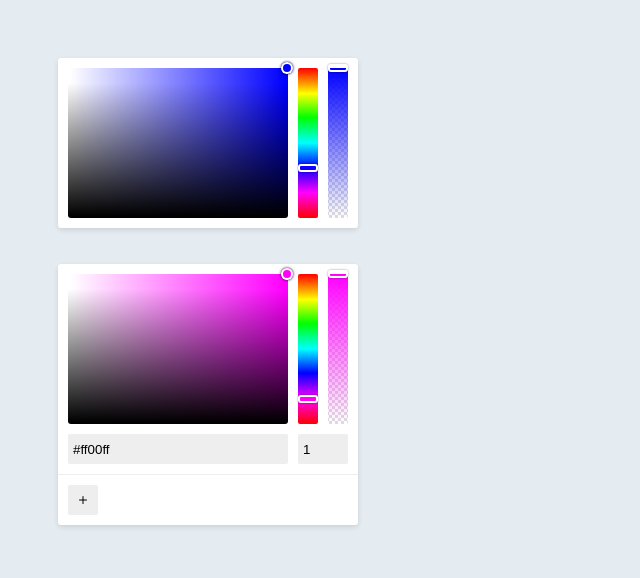
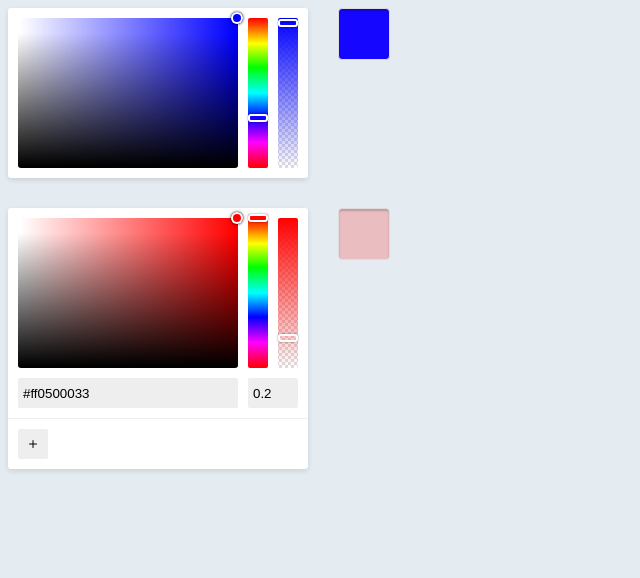
Before and after one commit to kartofelek007/color-picker, a website built with Vite: page index.html in a window 1280 px wide. Shown: the whole page, without its empty margins (0-640 px from the left). Built offline with nearby package versions, Linux system fonts and the light colour scheme.

Commit message:
poprawki

```diff
--- a/index.html
+++ b/index.html
@@ -6,11 +6,34 @@
     <meta name="viewport" content="width=device-width, initial-scale=1.0" />
     <title>Vite App</title>
   </head>
-  <body style="padding: 50px;">
+  <style>
+    #app {
+      display: flex;
+      flex-direction: column;
+      gap: 30px;
+    }
+    .container {
+      display: flex;
+      gap: 30px;
+    }
+    .color {
+      width: 50px;
+      height: 50px;
+      border: 1px solid #ddd;
+      border-radius: 4px;
+      box-shadow: inset 0 2px 2px rgba(0 0 0 / 0.2);
+    }
+  </style>
+  <body>
     <div id="app">
-      <div id="test1"></div>
-      <br><br>
-      <div id="test2"></div>
+      <div class="container">
+        <div class="place" id="place1"></div>
+        <div class="color" id="color1"></div>
+      </div>
+      <div class="container">
+        <div class="place" id="place2"></div>
+        <div class="color" id="color2"></div>
+      </div>
     </div>
     <script type="module" src="/src/js/app.js"></script>
   </body>
--- a/src/js/app.js
+++ b/src/js/app.js
@@ -1,26 +1,33 @@
 import {ColorPicker} from "./colorpicker/colorpicker.js";
 
 {
-    const place = document.querySelector("#test1");
+    const place = document.querySelector("#place1");
+    const colorPlace = document.querySelector("#color1");
     const cp = new ColorPicker(place, {
         libraryID: "kolory",
         libraryVisible: false,
         inputVisible: false
     });
 
-    //cp.onColorSelect.on(color =>  console.log(`colorpicker1:`, color));
-    cp.setColorHEX("#0000ff")
+    cp.onColorSelect.on(color => {
+        console.log(`colorpicker1:`, color);
+        colorPlace.style.backgroundColor = `rgba(${color.rgba.r}, ${color.rgba.g}, ${color.rgba.b}, ${color.rgba.a})`;
+    });
+    cp.setColorHEX("#0000fff7")
 }
 
 {
-    const place = document.querySelector("#test2");
+    const place = document.querySelector("#place2");
+    const colorPlace = document.querySelector("#color2");
     const cp = new ColorPicker(place, {
         libraryID: "kolory",
         libraryVisible: true,
         inputVisible: true
     });
 
-    //cp.onColorSelect.on(color => console.log(`colorpicker2:`, color));
-    //cp.setColorObj({r: 255, g: 0, b: 0, a: 0.2});
-    cp.setColorHEX("#ff00ff")
+    cp.onColorSelect.on(color => {
+        console.log(`colorpicker2:`, color);
+        colorPlace.style.backgroundColor = `rgba(${color.rgba.r}, ${color.rgba.g}, ${color.rgba.b}, ${color.rgba.a})`;
+    });
+    cp.setColorObj({r: 255, g: 0, b: 0, a: 0.2});
 }
--- a/src/js/colorpicker/_color-library.js
+++ b/src/js/colorpicker/_color-library.js
@@ -7,13 +7,14 @@ export class ColorLibrary {
     #colors
     #colorsDiv
 
-    constructor(place, libraryID, colorPicker) {
+    constructor(place, libraryID, colorPicker, opacityPicker) {
         this.onColorSelect = new Signal();
         this.onColorsChange = new Signal();
 
         this.#DOM = {}
 
         this.#DOM.colorPicker = colorPicker;
+        this.#DOM.opacityPicker = opacityPicker;
         this.#libraryID = libraryID;
         this.#DOM.place = place;
         this.#colors = [];
@@ -37,7 +38,8 @@ export class ColorLibrary {
 
         btnAdd.addEventListener("click", () => {
             const color = this.#DOM.colorPicker.getColor();
-            const hex = rgb2hex(color.r, color.g, color.b);
+            const opacity = this.#DOM.opacityPicker.getOpacity() * 255;
+            const hex = rgb2hex(color.r, color.g, color.b, opacity);
             this.addColor(hex);
         });
 
@@ -51,16 +53,23 @@ export class ColorLibrary {
 
     #createColors() {
         this.#colorsDiv.textContent = "";
-        this.#colors.forEach(color => this.#createColorElement(color));
+        this.#colors.forEach(color => {
+            console.log(color);
+            this.#createColorElement(color)
+        });
     }
 
     #createColorElement(color) {
         const el = document.createElement("div");
         el.classList.add("colorpicker-library-el");
-        el.style.background = color;
         el.addEventListener("click", () => {
             this.onColorSelect.emit(color);
         });
+
+        const inside = document.createElement("div");
+        inside.classList.add("colorpicker-library-el-inside");
+        inside.style.backgroundColor = color;
+        el.append(inside);
 
         const elDel = document.createElement("button");
         elDel.classList.add("colorpicker-library-el-delete");
--- a/src/js/colorpicker/_color-slider.js
+++ b/src/js/colorpicker/_color-slider.js
@@ -61,11 +61,10 @@ export class ColorSlider {
     }
 
     #updatePickerColor() {
+        this.#color = this.getColor();
         this.#DOM.dragEl.style.left = `${this.#cursorPos.x}px`;
         this.#DOM.dragEl.style.top = `${this.#cursorPos.y}px`;
-        this.#color = this.getColor();
         this.#DOM.dragEl.style.background = this.#color.rgb;
-        this.onColorSelect.emit(this.#color);
     }
 
     #drag(e) {
@@ -83,7 +82,6 @@ export class ColorSlider {
 
         this.#color = this.getColor();
         this.#updatePickerColor();
-
         this.onColorSelect.emit(this.#color);
     }
 
@@ -104,7 +102,6 @@ export class ColorSlider {
 
     setColor(color) {
         this.#setBgGradient(color);
-
         const hsb = rgb2hsb(color);
         const x = clamp(Math.ceil(hsb.s / (100 / this.#DOM.canvas.width)), 0, this.#DOM.canvas.width - 1);
         const y = clamp(this.#DOM.canvas.height - Math.ceil(hsb.b / (100 / this.#DOM.canvas.height)), 0, this.#DOM.canvas.height);
--- a/src/js/colorpicker/_functions.js
+++ b/src/js/colorpicker/_functions.js
@@ -6,8 +6,14 @@ export function disableSelect(disable = false) {
     document.body.style.userSelect = disable ? 'none' : 'auto';
 }
 
-export function rgb2hex(r, g, b) {
-    return '#' + ((1 << 24) + (r << 16) + (g << 8) + b).toString(16).slice(1);
+export function rgb2hex(r, g, b, a = 1) {
+    const color = '#' + ((1 << 24) + (r << 16) + (g << 8) + b).toString(16).slice(1);
+    let alpha = "";
+    if (a === 0) alpha = "00";
+    if (a !== 1) {
+        alpha = parseInt(a, 16);
+    }
+    return color + alpha;
 }
 
 export function normalize(val, max, min) {
@@ -18,26 +24,32 @@ export function convertRange(value, r1, r2) {
     return (value - r1[0]) * (r2[1] - r2[0]) / (r1[1] - r1[0]) + r2[0];
 }
 
-export function hex2rgb(hex) {
-    hex = parseInt(hex.indexOf('#') > -1 ? hex.substring(1) : hex, 16);
+export function hex2rgba(hex) {
+    if (!/^#[a-f0-9]{6}$/i.test(hex) && !/^#[a-f0-9]{8}$/i.test(hex)) {
+        return false;
+    }
+
+    let alpha = "";
+
+    if (/^#[a-f0-9]{8}$/i.test(hex)) {
+        alpha = parseInt(hex.slice(-2), 16);
+        alpha = convertRange(alpha, [0, 255], [0, 1])
+        hex = hex.substring(0, hex.length - 2);
+    }
+
+    hex = hex.substring(1);
+
+    const hexText = parseInt(hex, 16);
+
     return {
-        r: hex >> 16,
-        g: (hex & 0x00ff00) >> 8,
-        b: hex & 0x0000ff,
-    };
-}
-
-export function hex2rgba(hex, alpha = 1) {
-    hex = parseInt(hex.indexOf('#') > -1 ? hex.substring(1) : hex, 16);
-    return {
-        r: hex >> 16,
-        g: (hex & 0x00ff00) >> 8,
-        b: hex & 0x0000ff,
+        r: hexText >> 16,
+        g: (hexText & 0x00ff00) >> 8,
+        b: hexText & 0x0000ff,
         a: alpha
     };
 }
 
-export function rgb2hsl(r, g, b) {
+export function rgb2hsl(r, g, b, alpha = 1) {
     (r /= 255), (g /= 255), (b /= 255);
     const max = Math.max(r, g, b);
     const min = Math.min(r, g, b);
@@ -67,7 +79,8 @@ export function rgb2hsl(r, g, b) {
     return {
         h,
         s,
-        l
+        l,
+        a: alpha
     };
 }
 
--- a/src/js/colorpicker/colorpicker.js
+++ b/src/js/colorpicker/colorpicker.js
@@ -2,7 +2,7 @@ import "./css/style.scss";
 
 import {ColorSlider} from "./_color-slider.js";
 import {HueSlider} from "./_hue-slider.js";
-import {convertRange, hex2rgba, rgb2hex} from "./_functions.js";
+import {convertRange, hex2rgba, rgb2hex, rgb2hsl} from "./_functions.js";
 import {Signal} from "./_signals.js";
 import {ColorLibrary} from "./_color-library.js";
 import {OpacitySlider} from "./_opacity-slider.js";
@@ -33,15 +33,26 @@ export class ColorPicker {
 
         this.#createElement();
         this.#updateInputValue();
+        this.setColorObj(this.#color)
 
         if (allPickers[this.#options.libraryID] === undefined) allPickers[this.#options.libraryID] = [];
         allPickers[this.#options.libraryID].push(this);
     }
 
+    #makeColorToEmit() {
+        const c = this.#color;
+        return {
+            rgb : {r: c.r, g: c.g, b: c.b},
+            rgba : {r: c.r, g: c.g, b: c.b, a: c.a},
+            hsla : rgb2hsl(c.r, c.g, c.b, c.a),
+            hex : rgb2hex(c.r, c.g, c.b, c.a),
+        }
+    }
+
     #updateInputValue() {
         if (!this.#options.inputVisible) return;
         let opacity = "";
-        const hex = rgb2hex(this.#color.r, this.#color.g, this.#color.b);
+        const hex = rgb2hex(this.#color.r, this.#color.g, this.#color.b, this.#color.a);
         if (this.#color.a !== 1 && this.#color.a !== 0) {
             const opa = parseInt(convertRange(this.#color.a, [0, 1], [0, 255]))
             opacity = Number(opa).toString(16).toUpperCase();
@@ -77,13 +88,11 @@ export class ColorPicker {
             this.onHueSelect.emit(color);
             this.#color = {...this.#color, ...color};
             this.#DOM.opacitySlider.setColor(this.#color);
-            this.onColorSelect.emit(this.#color);
         });
 
         this.#DOM.opacitySlider.onOpacitySelect.on(opacity => {
             this.#color.a = opacity;
             this.onOpacitySelect.emit({color: this.#color, opacity});
-            this.onColorSelect.emit(this.#color);
             this.#updateInputValue();
             if (this.#options.inputVisible) {
                 this.#DOM.inputOpacity.value = opacity;
@@ -93,8 +102,9 @@ export class ColorPicker {
         this.#DOM.colorSlider.onColorSelect.on(color => {
             color.a = this.#DOM.opacitySlider.getOpacity();
             this.#color = color;
+            this.#DOM.opacitySlider.setColor(this.#color);
             this.#updateInputValue()
-            this.onColorSelect.emit(color);
+            this.onColorSelect.emit(this.#makeColorToEmit());
         });
     }
 
@@ -105,22 +115,35 @@ export class ColorPicker {
 
         //po wpisaniu koloru do inputa sprawdzam czy jest on w poprawnym formacie
         //i w razie czego aktualizuję kolor w sliderach
-        this.#DOM.input.addEventListener("keyup", e => {
+        const s = Symbol();
+        this.#DOM.input[s] = this.#DOM.input.value;
+
+        this.#DOM.input.oninput = e => {
+            if (/^#[a-f0-9]*$/i.test(this.#DOM.input.value)) {
+                this.#DOM.input[s] = this.#DOM.input.value;
+            } else {
+                this.#DOM.input.value = this.#DOM.input[s];
+            }
+        }
+
+        this.#DOM.input.onkeyup = e => {
             if (e.key === "Enter") {
-                if (/^#[a-fA-F0-9]{6}$/.test(this.#DOM.input.value)) {
+                if (/^#[a-f0-9]{6}$/i.test(this.#DOM.input.value)) {
                     this.setColorHEX(`${this.#DOM.input.value}`);
+                    this.#DOM.input[s] = this.#DOM.input.value;
                 }
 
-                if (/^#[a-fA-F0-9]{8}$/.test(this.#DOM.input.value)) {
+                if (/^#[a-f0-9]{8}$/i.test(this.#DOM.input.value)) {
                     const val = this.#DOM.input.value;
                     const hex = val.substring(0, val.length - 2);
                     const opacity = parseInt(val.substring(val.length - 2), 16);
                     const opa = Number(convertRange(opacity, [0, 255], [0, 1])).toFixed(2);
                     const rgba = hex2rgba(hex, opa)
                     this.setColorObj(rgba);
+                    this.#DOM.input[s] = this.#DOM.input.value;
                 }
             }
-        });
+        }
     }
 
     #createInputOpacity() {
@@ -130,7 +153,7 @@ export class ColorPicker {
 
         //po wpisaniu koloru do inputa sprawdzam czy jest on w poprawnym formacie
         //i w razie czego aktualizuję kolor w sliderach
-        this.#DOM.inputOpacity.addEventListener("keyup", e => {
+        this.#DOM.inputOpacity.onkeyup = e => {
             if (e.key === "Enter") {
                 const val = this.#DOM.inputOpacity.value;
                 if (!isNaN(Number(val)) && Number(val) <= 100 && Number(val) >= 0) {
@@ -139,11 +162,11 @@ export class ColorPicker {
                     this.#updateInputValue();
                 }
             }
-        });
+        }
     }
 
     #createLibrary() {
-        this.#DOM.library = new ColorLibrary(this.#DOM.el, this.#options.libraryID, this.#DOM.colorSlider);
+        this.#DOM.library = new ColorLibrary(this.#DOM.el, this.#options.libraryID, this.#DOM.colorSlider, this.#DOM.opacitySlider);
         this.#DOM.library.onColorSelect.on(color => {
             if (this.#options.inputVisible) this.#DOM.input.value = color;
             this.setColorHEX(color);
@@ -159,13 +182,14 @@ export class ColorPicker {
     }
 
     setColorHEX(color) {
-        const rgba = hex2rgba(color);
+        let rgba = hex2rgba(color);
         this.#color = rgba;
         this.#DOM.hueSlider.setColor(rgba);
         this.#DOM.opacitySlider.setColor(rgba);
-        this.#DOM.opacitySlider.setOpacity(1);
+        this.#DOM.opacitySlider.setOpacity(rgba.a);
         this.#DOM.colorSlider.setColor(rgba);
         if (this.#options.inputVisible) this.#updateInputValue();
+        this.emitColorSelect();
     }
 
     setColorObj(color) {
@@ -176,6 +200,15 @@ export class ColorPicker {
         this.#DOM.opacitySlider.setOpacity(color.a);
         this.#DOM.colorSlider.setColor(color);
         if (this.#options.inputVisible) this.#updateInputValue();
+        this.emitColorSelect();
+    }
+
+    getCurrentColor() {
+        return this.#makeColorToEmit()
+    }
+
+    emitColorSelect() {
+        this.onColorSelect.emit(this.#makeColorToEmit())
     }
 
     updateLibrary() {
```
Also changed, not shown: src/js/colorpicker/css/style.scss (+8 -0 lines).
